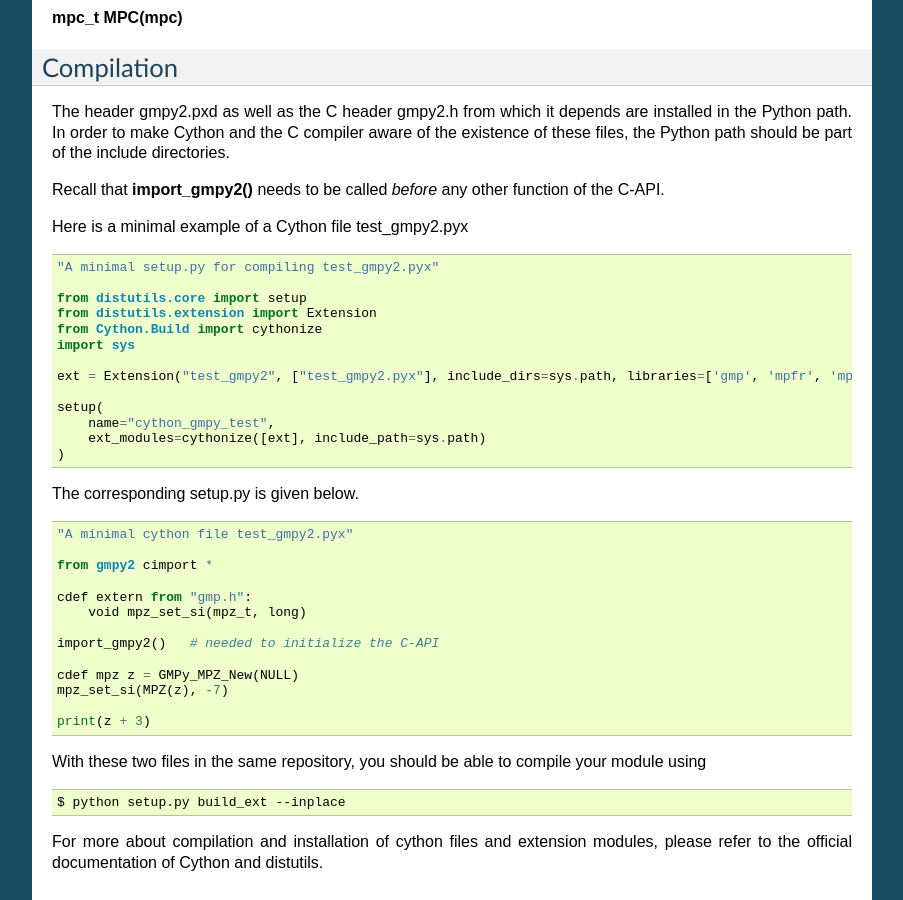
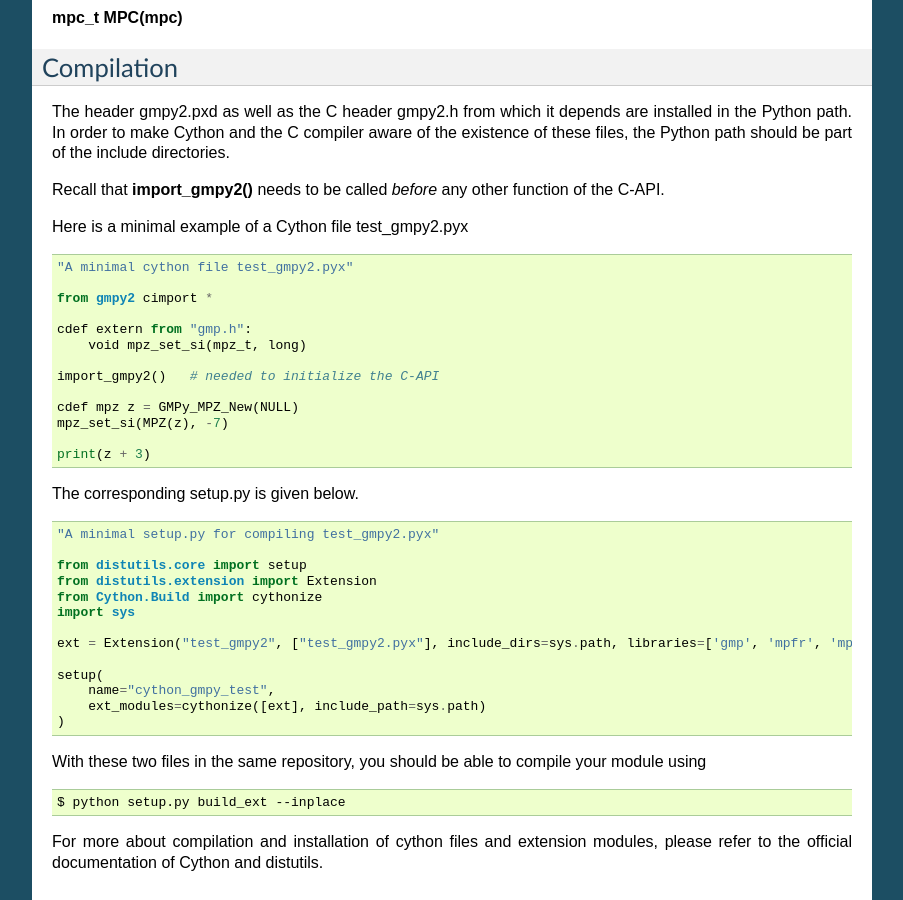
Before and after one commit to aleaxit/gmpy, a Sphinx documentation site: the page built from docs/cython.rst, in a window 1280 px wide and 900 px high, scrolled down 1630 px. Shown: the whole window, without its empty margins (198-1101 px from the left). Built offline with Sphinx 7.4.7, drawn with Linux system fonts in a browser that asks for light colours; formulas are drawn with MathJax 3; part of the change alters nothing that is shown.

```diff
--- a/docs/cython.rst
+++ b/docs/cython.rst
@@ -101,6 +101,24 @@ Here is a minimal example of a Cython file test_gmpy2.pyx
 
 ::
 
+    "A minimal cython file test_gmpy2.pyx"
+
+    from gmpy2 cimport *
+
+    cdef extern from "gmp.h":
+        void mpz_set_si(mpz_t, long)
+
+    import_gmpy2()   # needed to initialize the C-API
+
+    cdef mpz z = GMPy_MPZ_New(NULL)
+    mpz_set_si(MPZ(z), -7)
+
+    print(z + 3)
+
+The corresponding setup.py is given below.
+
+::
+
     "A minimal setup.py for compiling test_gmpy2.pyx"
 
     from distutils.core import setup
@@ -115,25 +133,6 @@ Here is a minimal example of a Cython file test_gmpy2.pyx
         ext_modules=cythonize([ext], include_path=sys.path)
     )
 
-The corresponding setup.py is given below.
-
-::
-
-    "A minimal cython file test_gmpy2.pyx"
-
-    from gmpy2 cimport *
-
-    cdef extern from "gmp.h":
-        void mpz_set_si(mpz_t, long)
-
-    import_gmpy2()   # needed to initialize the C-API
-
-    cdef mpz z = GMPy_MPZ_New(NULL)
-    mpz_set_si(MPZ(z), -7)
-
-    print(z + 3)
-
-
 With these two files in the same repository, you should be able to compile your
 module using
 
```
